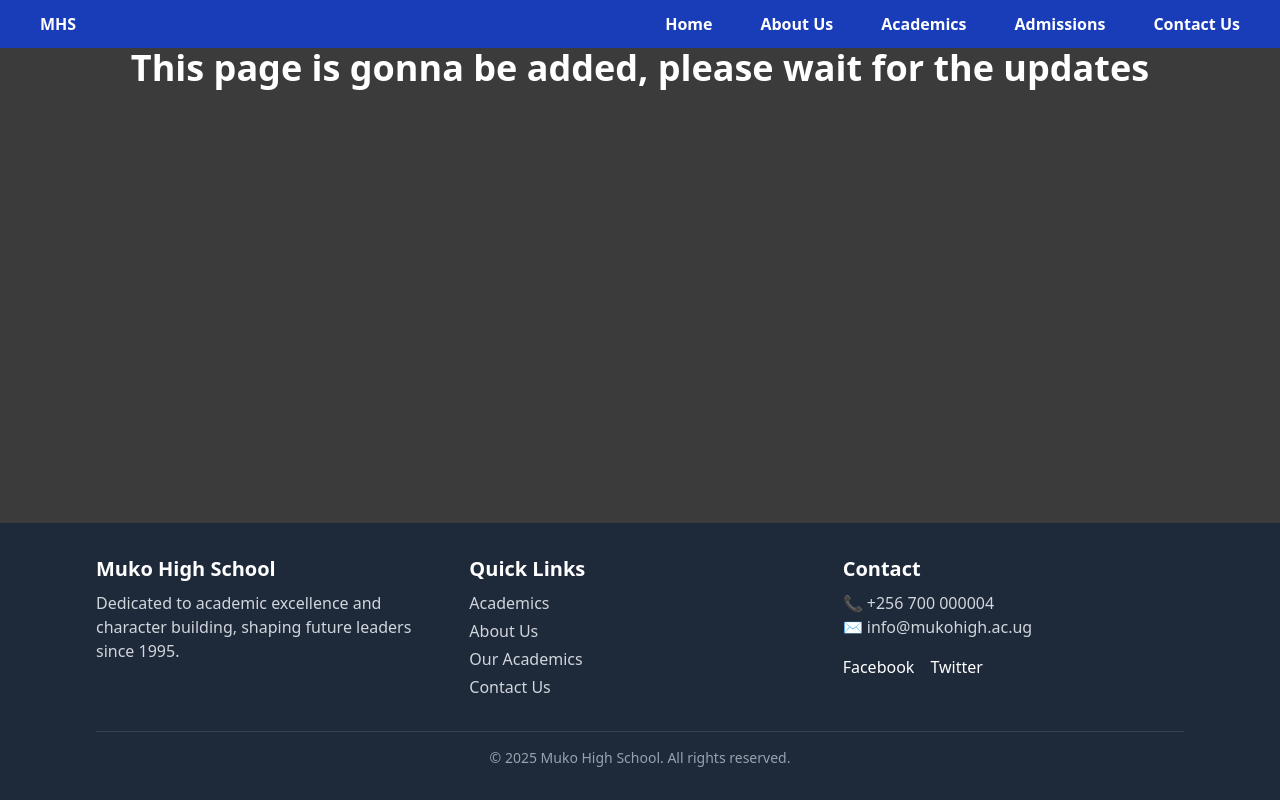
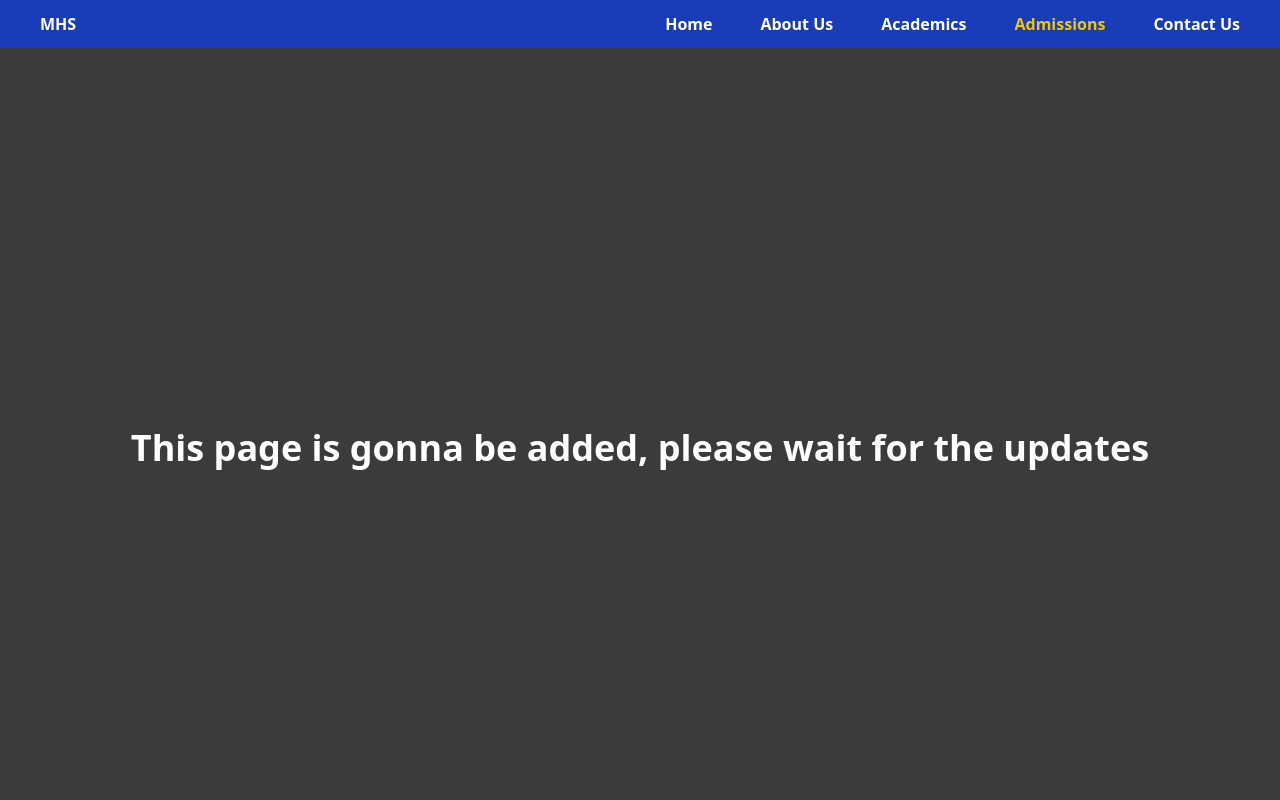
Before and after one commit to Elijah-ug/school, a React (Vite) app: page /admissions in a window 1280 px wide. Shown: the top 800 px of the page. Built offline with nearby package versions, Linux system fonts and the light colour scheme.

Commit message:
updated for today

```diff
--- a/src/components/Admissions.jsx
+++ b/src/components/Admissions.jsx
@@ -1,7 +1,7 @@
 
 export default function Admissions() {
   return (
-    <div className="flex justify-center items-center">
+    <div className="flex justify-center items-center min-h-screen">
       <h2 className="font-bold text-4xl">This page is gonna be added, please wait for the updates</h2>
     </div>
   )
--- a/src/components/Contacts.jsx
+++ b/src/components/Contacts.jsx
@@ -1,7 +1,7 @@
 
 export default function Contacts() {
   return (
-    <div className="flex justify-center items-center">
+    <div className="flex justify-center items-center min-h-screen">
       <h2 className="font-bold text-4xl">This page is gonna be added, please wait for the updates</h2>
     </div>
   )
--- a/src/components/navigation/NavBar.jsx
+++ b/src/components/navigation/NavBar.jsx
@@ -8,7 +8,7 @@ export default function NavBar() {
                <NavLink to="/">Home</NavLink>
                <NavLink to="about">About Us</NavLink>
                <NavLink to="academics">Academics</NavLink>
-               <NavLink to="admission">Admissions</NavLink>
+               <NavLink to="admissions">Admissions</NavLink>
                <NavLink to="contacts">Contact Us</NavLink>
               </div>
     </div>
```
